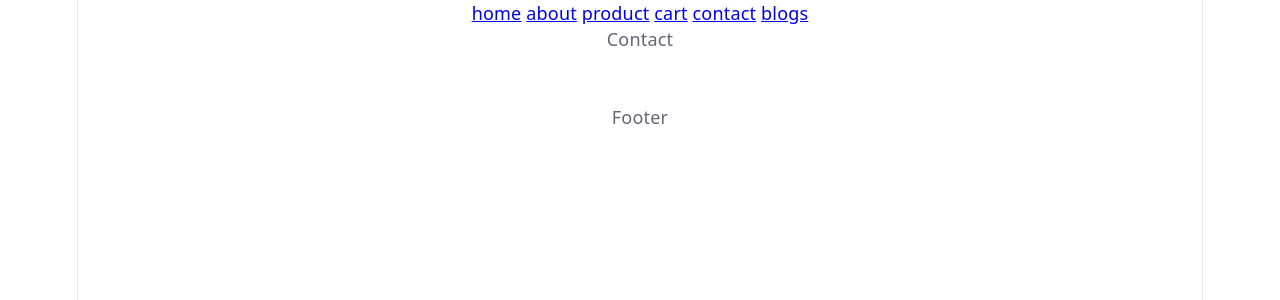
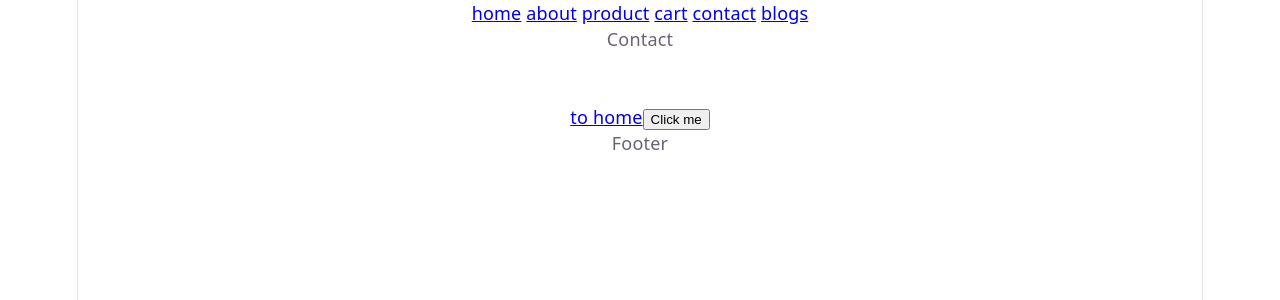
Before and after one commit to pratikkakani080/react_09_09, a React (Vite) app: page /contact in a window 1280 px wide. Shown: the top 300 px of the page. Built offline with nearby package versions, Linux system fonts and the light colour scheme.

Commit message:
add: useeffect

```diff
--- a/src/main.tsx
+++ b/src/main.tsx
@@ -4,7 +4,7 @@ import "./index.css";
 import App from "./App.tsx";
 
 createRoot(document.getElementById("root")!).render(
-  <StrictMode>
+  // <StrictMode>
     <App />
-  </StrictMode>,
+  // </StrictMode>,
 );
--- a/src/modules/contact/index.tsx
+++ b/src/modules/contact/index.tsx
@@ -1,21 +1,32 @@
-import React from 'react'
-import { data, useSearchParams } from 'react-router';
+import React, { useEffect, useState } from "react";
+import { data, NavLink, useSearchParams } from "react-router";
 
 function Contact() {
-  const [searchParams] = useSearchParams()
-  const data1 = searchParams.get('data1')
-  const data2 = searchParams.get('data2')
-  const data3 = searchParams.get('data3')
-  console.log(data1, '=====', data2, '========', data3);
+  const [searchParams] = useSearchParams();
+  const data1 = searchParams.get("data1");
+  const data2 = searchParams.get("data2");
+  const data3 = searchParams.get("data3");
+  const [state, setState] = useState(false);
+  console.log("component mounting ==> outside use effect", state);
+
+  useEffect(() => {
+    console.log("component mounting ==> inside use effect", state);
+    return () => {
+      console.log("component unmounting ==> inside use effect", state);
+    };
+  }, [state]);
+  // blank dep - only runs first time
 
   return (
     <div>
-      Contact <br/>
-      {data1} <br/>
-      {data2} <br/>
+      Contact <br />
+      {data1} <br />
+      {data2} <br />
       {data3}
+      <NavLink to={'/home'} >to home</NavLink>
+      <button onClick={() => setState(!state)}>Click me</button>
     </div>
-  )
+  );
 }
 
-export default Contact
+export default Contact;
```
Also changed, not shown: 1 other file (tests, documents, lock files or other folders).
